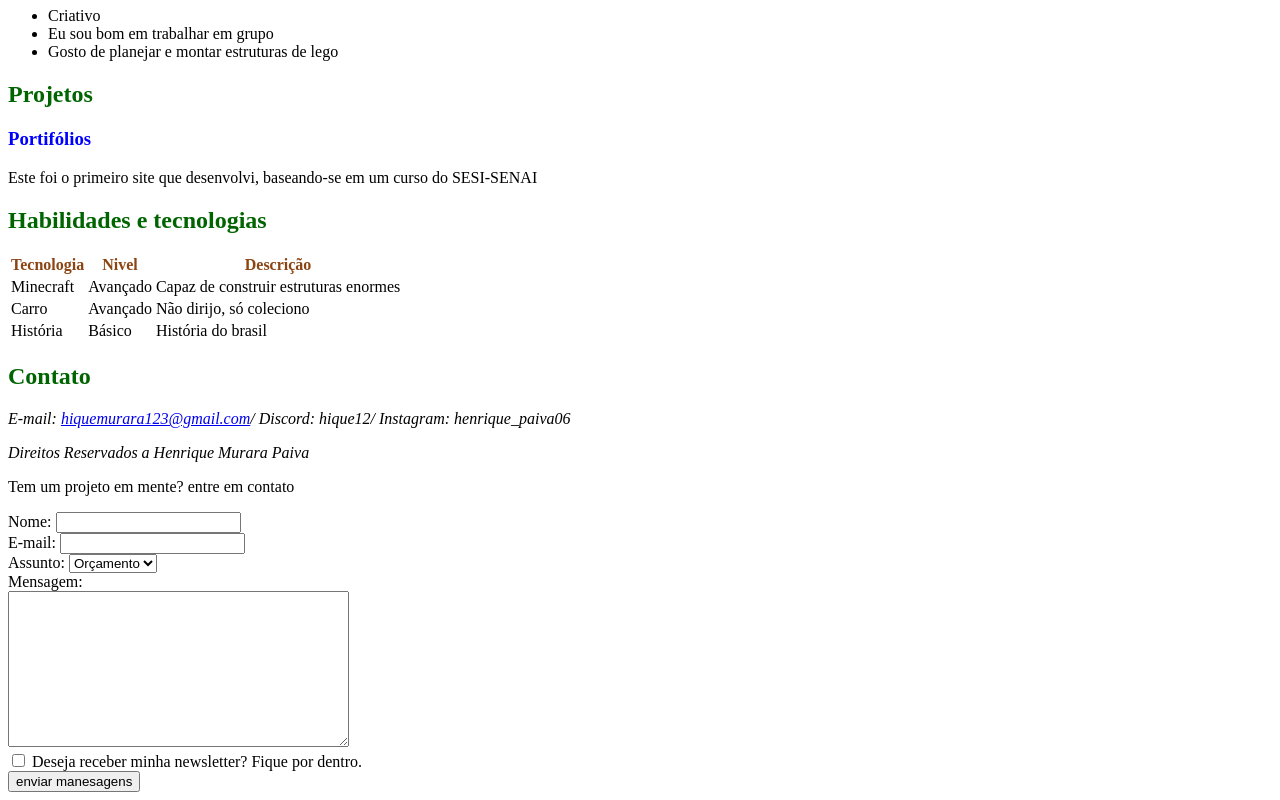
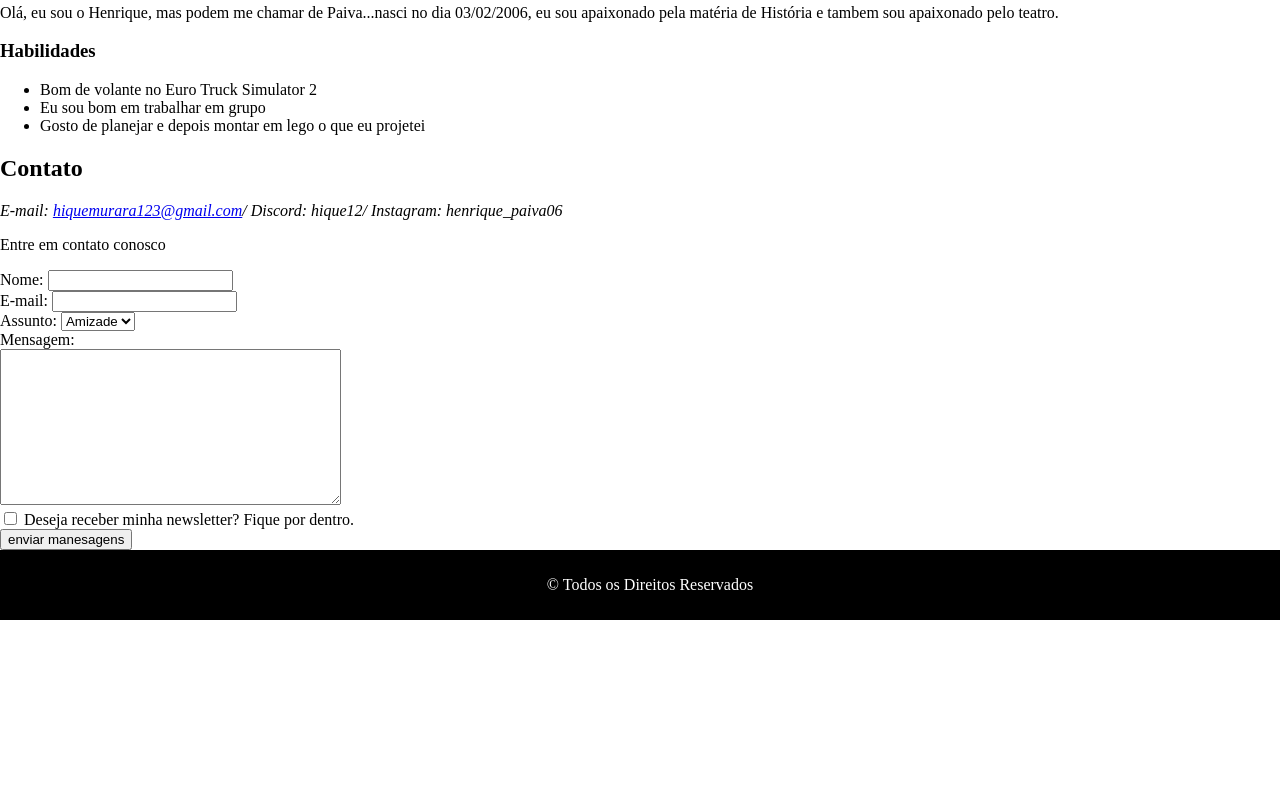
Before and after one commit to henriquempaiva/site, a plain HTML site: page index.html in a window 1280 px wide. Shown: the part 559-1359 px from the top of the page. After the commit the page ends 1179 px from the top, so only its background shows below. Drawn offline with Linux system fonts and the light colour scheme.

Commit message:
atualização112

```diff
--- a/index.html
+++ b/index.html
@@ -5,6 +5,7 @@
     <meta charset="UTF-8">
     <meta name="viewport" content="width=device-width, initial-scale=1.0">
     <title>Paiva</title>
+    <link rel="stylesheet" href="style.css">
 
 
 </head>
@@ -12,7 +13,7 @@
 <body>
     <div class="quadrado">
 
-    <div class="quadrado">
+    <div class="quadrado">s
 
     <div class="quadrado">
 
@@ -20,16 +21,16 @@
         <h1 style="color: black;">Henrique M Paiva</h1>
         <nav>
             <ul>
-                <li><a href="#Sobre">Sobre mim</li>
-                <li><a href="#Projetos">Projetos</a></li>
-                <li><a href="#Contato">Contato</a></li>
-                <li><a href="https://google.com.br/" target="_blank">Google</a></li>
+                <a href="#Sobre">Sobre mim <br>
+                <a href="#Projetos">Projetos</a> <br>
+                <a href="#Contato">Contato</a> <br>
+                <a href="https://google.com.br/" target="_blank">Google</a> <br>
             </ul>
         </nav>
     </header>
 
     <section id="Sobre">
-        <h2 style="color: darkgreen;">Sobre mim</h2>
+        <h2>Sobre mim</h2>
         <img src="WhatsApp Image 2025-02-24 at 14.24.07.jpg">
 
         <article>
@@ -38,82 +39,31 @@
         </article>
         <aside>
 
-            <h3 style="color: blue;">Habilidades</h3>
+            <h3>Habilidades</h3>
             <ul>
-                <li>Criativo</li>
+                <li>Bom de volante no Euro Truck Simulator 2</li>
                 <li>Eu sou bom em trabalhar em grupo</li>
-                <li>Gosto de planejar e montar estruturas de lego</li>
+                <li>Gosto de planejar e depois montar em lego o que eu projetei</li>
             </ul>
         </aside>
 
     </section>
 </body>
 
-<section id="Projetos">
-    <h2 style="color: darkgreen;">Projetos</h2>
-
-    <article>
-        <h3 style="color: blue;">Portifólios</h3>
-        <p>Este foi o primeiro site que desenvolvi, baseando-se em um curso do SESI-SENAI</p>
-    </article>
-
-</section>
-
-<section id="habilidades">
-    <h2 style="color: darkgreen;">Habilidades e tecnologias</h2>
-
-    <table>
-
-        <thead>
-            <tr>
-                <th style="color: saddlebrown;">Tecnologia</th>
-
-                <th style="color: saddlebrown;">Nivel</th>
-
-                <th style="color: saddlebrown;">Descrição</th>
-            </tr>
-        </thead>
-
-        <tbody>
-            <tr>
-                <td>Minecraft</td>
-                <td>Avançado</td>
-                <td>Capaz de construir estruturas enormes</td>
-            </tr>
-
-            <tr>
-                <td>Carro</td>
-                <td>Avançado</td>
-                <td>Não dirijo, só coleciono</td>
-            </tr>
 
 
-            <tr>
-                <td>História</td>
-                <td>Básico</td>
-                <td>História do brasil</td>
-            </tr>
-
-        </tbody>
-
-    </table>
-
-</section>
-
-<footer>
 
     <section id="Contato">
 
-        <h2 style="color: darkgreen;">Contato</h2>
+        <h2>Contato</h2>
 
         <address>
             E-mail: <a href="mailto:hiquemurara123@gmail.com">hiquemurara123@gmail.com</a>/
             Discord: hique12/
             Instagram: henrique_paiva06
-             <p>Direitos Reservados a Henrique Murara Paiva</p>
         </address>
 
-       <p>Tem um projeto em mente? entre em contato</p>
+       <p>Entre em contato conosco</p>
 
        <form action="">
         <label for="Nome">Nome:  </label>
@@ -124,7 +74,7 @@
 
         <label for="assunto">Assunto: </label>
         <select name="assunto" id="assunto">
-            <option value="orcamento">Orçamento</option>
+            <option value="Amizade">Amizade</option>
             <option value="duvida">Duvida</option>
             <option value="outro">Outro</option>
         </select>
@@ -144,7 +94,11 @@
        </form>
 
     </section>
+    <body>
+        <footer>
+            <p>&COPY; Todos os Direitos Reservados</p>
+        </footer>
+    </body>
 
-</footer>
 
 </html>
--- /dev/null
+++ b/style.css
@@ -0,0 +1,21 @@
+body{
+    font-family: 'Times New Roman', Times, serif;
+    margin: 0;
+}
+
+header{
+    background-color: #ccc;
+    color: white;
+    padding: 20px;
+    text-align: center;
+}
+
+footer{
+    background-color: black;
+    color: white;
+    text-align: center;
+    padding: 10px;
+    position: relative;
+    bottom: 0;
+    width: 100%;
+}
```
